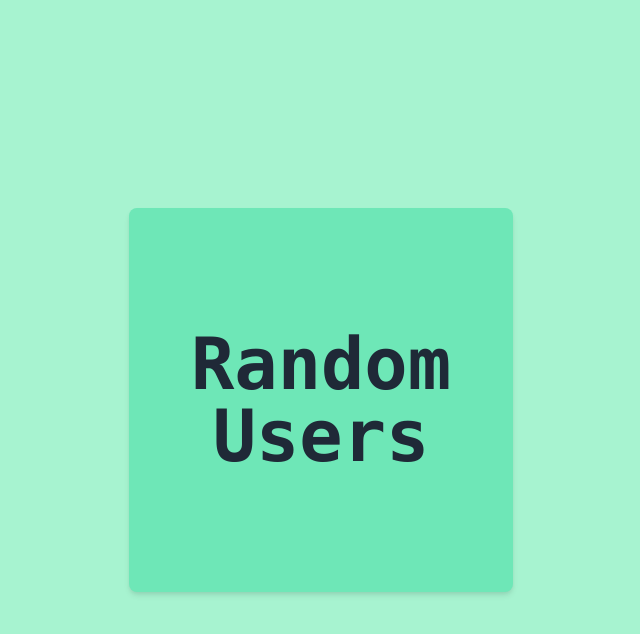
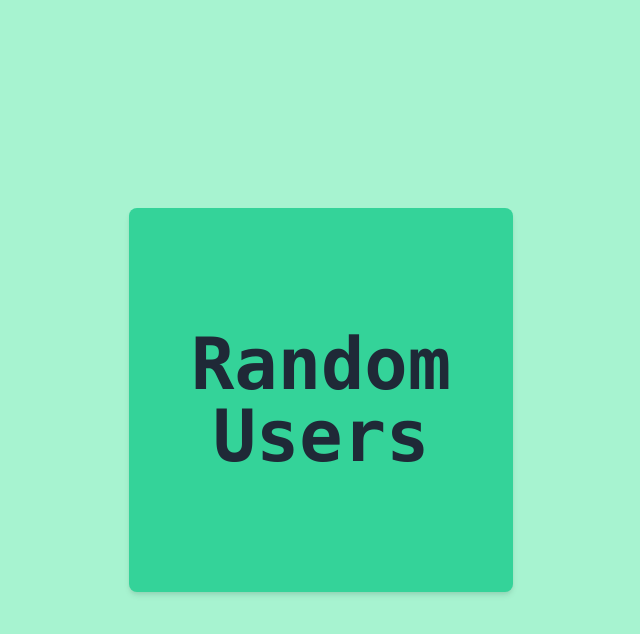
Before and after one commit to xaerru/randomThings, a Next.js app: page / in a window 1280 px wide. In both pictures the pointer is over the element 640 px from the left and 400 px from the top of the page. Shown: the top 634 px of the page, without its empty margins (319-959 px from the left). Built offline with nearby package versions, Linux system fonts and the light colour scheme.

Commit message:
Add styles

```diff
--- a/styles/styles.css
+++ b/styles/styles.css
@@ -21,3 +21,7 @@
     transform: rotate(360deg);
   }
 }
+
+.card:hover {
+  @apply bg-green-400;
+}
```
